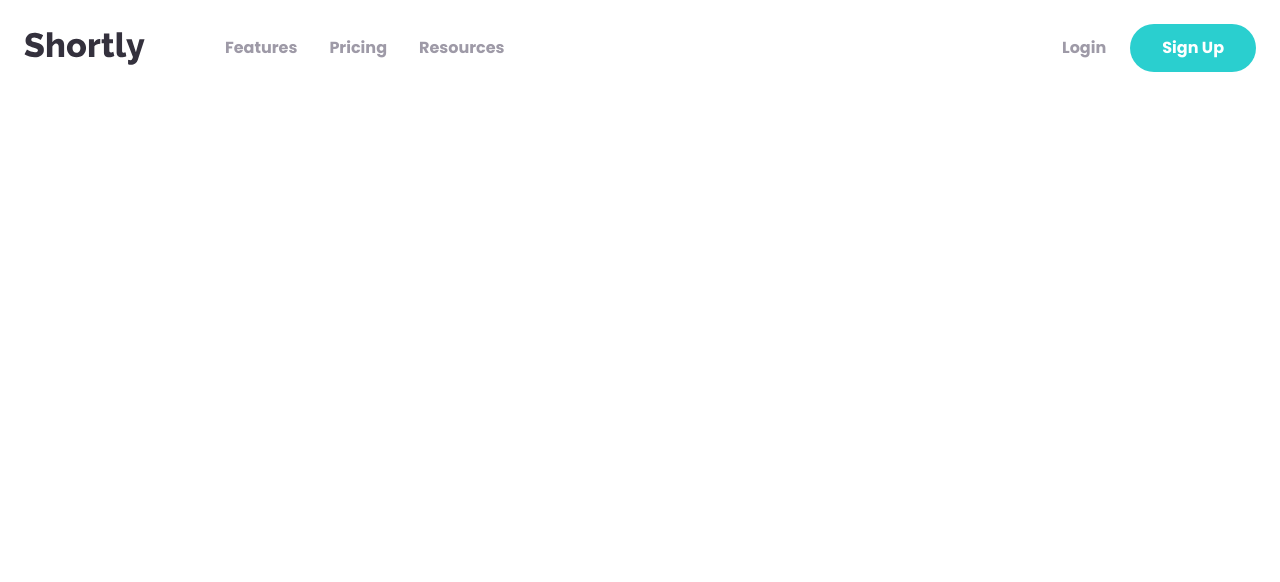
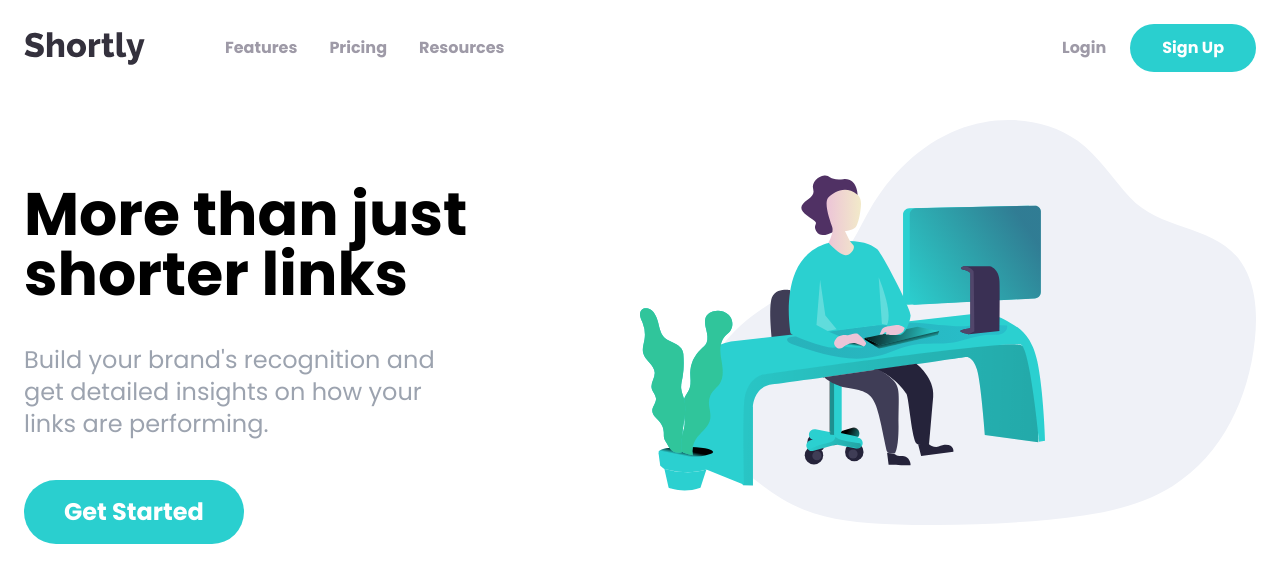
Before and after one commit to OnionPowder01/Tailwindcss_Projects, a React (Create React App) app in the folder Shortly/: page / in a window 1280 px wide. Shown: the top 582 px of the page. Built offline with nearby package versions, Linux system fonts and the light colour scheme.

Commit message:
Hero Section

```diff
--- a/Shortly/src/App.js
+++ b/Shortly/src/App.js
@@ -1,7 +1,11 @@
+import Hero from "./components/Hero";
 import NavBar from "./components/NavBar";
 function App() {
   return (
+    <>
     <NavBar />
+    <Hero />
+    </>
   );
 }
 
--- /dev/null
+++ b/Shortly/src/components/Hero.jsx
@@ -0,0 +1,31 @@
+import React from "react";
+import illustration from '../images/illustration-working.svg'
+
+function Hero() {
+    return (
+        <section id="hero">
+            {/* Hero Container */}
+            <div className="container flex flex-col-reverse mx-auto p-6 lg:flex-row">
+                {/* Content Container */}
+                <div className="flex flex-col space-y-10 mb-44 lg:mt-16 lg:w-1/2 xl:mb-52">
+                    <h1 className="text-5xl font-bold text-center lg:text-6xl lg:max-w-md lg:text-left">
+                        More than just shorter links
+                    </h1>
+                    <p className="text-2xl text-center text-gray-400 lg:max-w-md lg:text-left">
+                        Build your brand's recognition and get detailed insights on how your
+                        links are performing.
+                    </p>
+                    <div className="mx-auto lg:mx-0">
+                        <button className="py-5 px-10 text-2xl font-bold text-white bg-cyan rounded-full lg:py-4 hover:opacity-70">Get Started</button>
+                    </div>
+                </div>
+                {/* Image */}
+                <div className="mb-24 mx-auto md:w-180 lg:mb-0 lg:w-1/2">
+                    <img src={illustration} alt="illustration"/>
+                </div>
+            </div>
+        </section>
+    );
+}
+
+export default Hero;
```
Also changed, not shown: Shortly/src/components/NavBar.jsx (indentation only).
